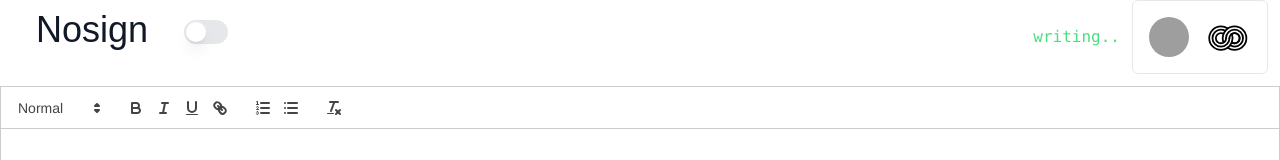
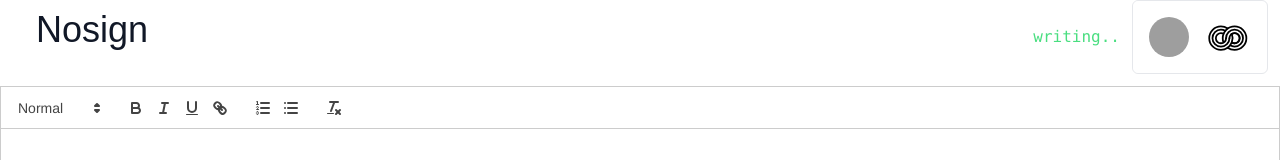
Before and after one commit to rhithesh/nosign, a Next.js app: page / in a window 1280 px wide. Shown: the top 160 px of the page. Built offline with nearby package versions, Linux system fonts and the light colour scheme; grey boxes are pictures that could not be loaded; a web font is replaced by a local one.

Commit message:
fix errors

```diff
--- a/components/Header.tsx
+++ b/components/Header.tsx
@@ -35,11 +35,6 @@ export default function Header() {
 							<h1 className="  mx-5 text-4xl  ">Nosign</h1>
 						</Link>
 					</Button>
-					<Switch
-						onCheckedChange={() => {
-							console.log("checked");
-						}}
-					/>
 				</div>
 				<div className="  flex justify-center    space-x-3 mx-3		">
 					<div className="flex justify-center items-center font-mono text-green-400">
```
